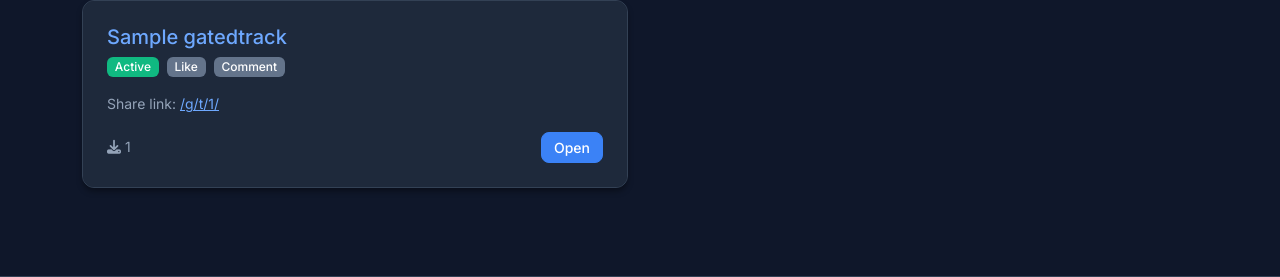
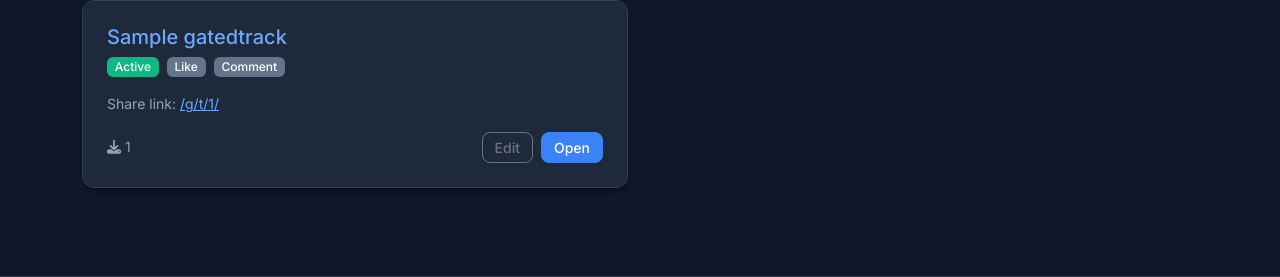
Before and after one commit to bandpassrecords/sc-download-gating, a Django app: page /accounts/profile/ in a window 1280 px wide. Shown: the part 457-734 px from the top of the page. Run offline with Django 4.2, Linux system fonts and the light colour scheme; a user stored in the database is signed in; tables that the repository leaves empty hold one stand-in row (values such as "Sample post"); grey boxes marked "Sample" are stand-in pictures; some web fonts are replaced.

Commit message:
Add edit button to the profile account page

```diff
--- a/templates/accounts/profile.html
+++ b/templates/accounts/profile.html
@@ -96,7 +96,14 @@
             </div>
             <div class="d-flex justify-content-between align-items-center">
               <small class="text-muted"><i class="fas fa-download"></i> {{ t.download_count }}</small>
-              <a class="btn btn-sm btn-primary" href="{% url 'gates:gate' t.public_id %}">Open</a>
+              <div class="d-flex gap-2">
+                <a class="btn btn-sm btn-outline-secondary" href="{% url 'gates:edit_track' t.public_id %}">
+                  Edit
+                </a>
+                <a class="btn btn-sm btn-primary" href="{% url 'gates:gate' t.public_id %}">
+                  Open
+                </a>
+              </div>
             </div>
           </div>
         </div>
```
